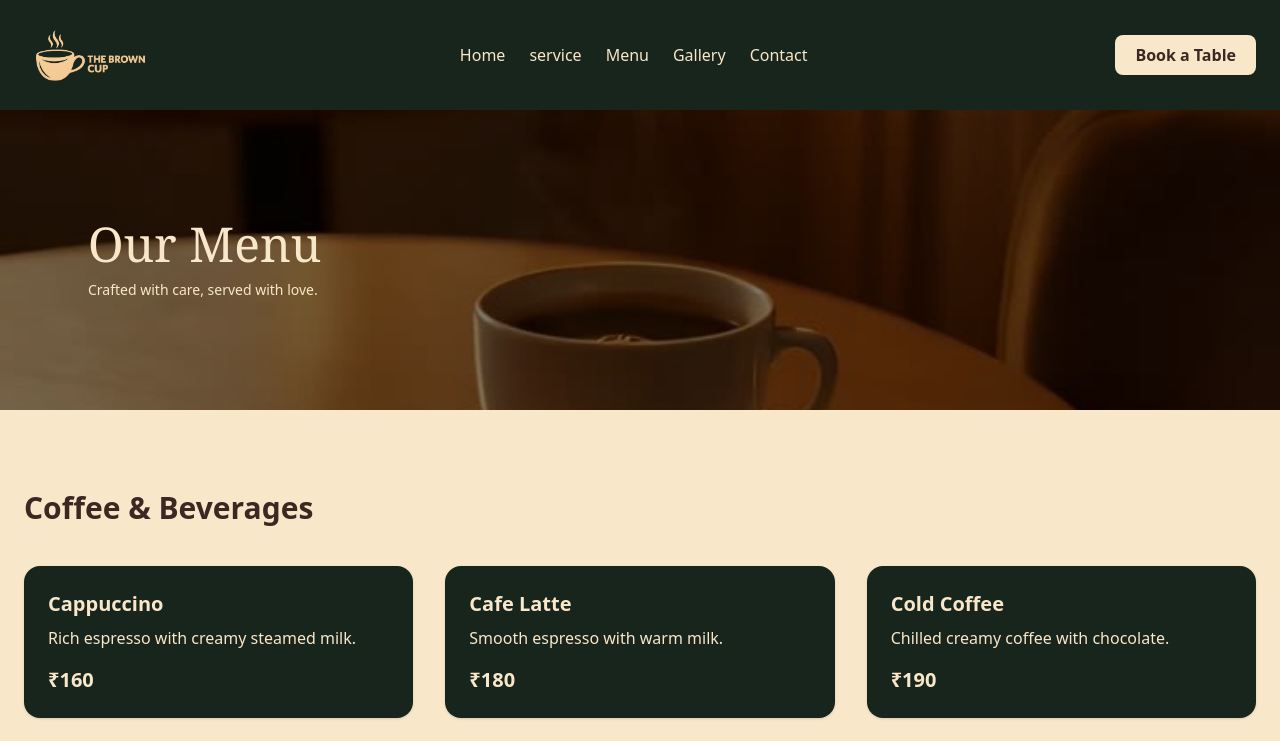
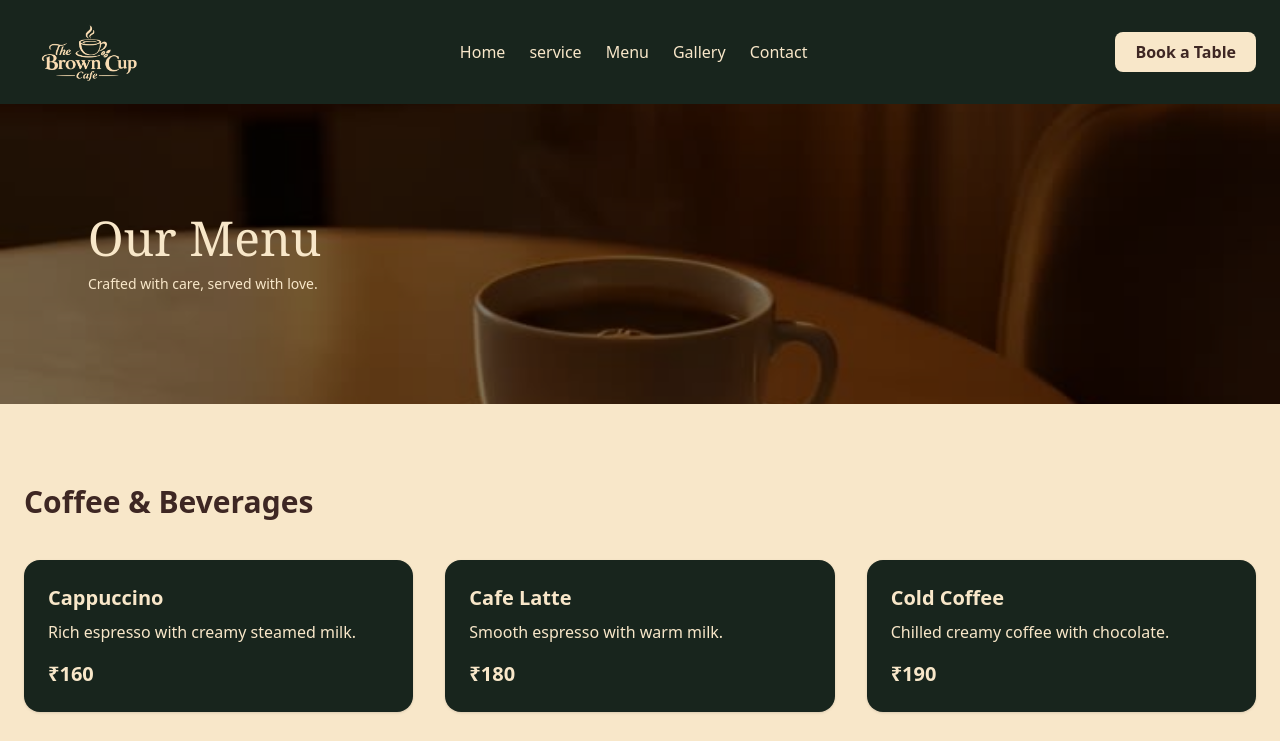
Before and after one commit to 18-JahirKhan/The-Brown-Cup--Cafe-Project, a plain HTML site: page menu.html in a window 1280 px wide. Shown: the top 741 px of the page. Drawn offline with nearby package versions, Linux system fonts and the light colour scheme.

Commit message:
update website

```diff
--- a/menu.html
+++ b/menu.html
@@ -17,7 +17,7 @@
         <nav class="max-w-7xl mx-auto px-6 py-5 flex justify-between items-center">
 
             <h1 class="text-2xl font-bold">
-                <img src="img\8e96bb97-be8e-4ea5-9ec1-d038a3ac3902.png" class="w-32 bg-transparent  " alt="">
+                <img src="img\055fe409-2c2c-4bea-9675-47f493807b65.png" class="w-32 bg-transparent  " alt="">
             </h1>
 
             <div class="hidden md:flex gap-6">
```
Also changed, not shown: contact.html (+2 -2 lines), gallery.html (+1 -1 lines), service.html (+1 -1 lines).
